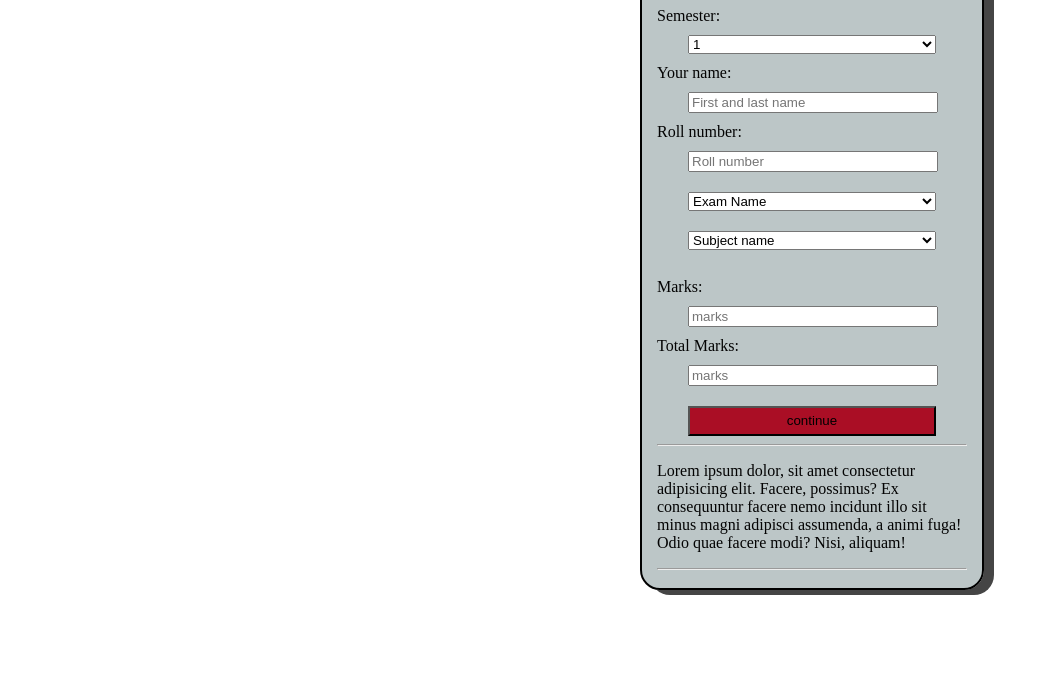
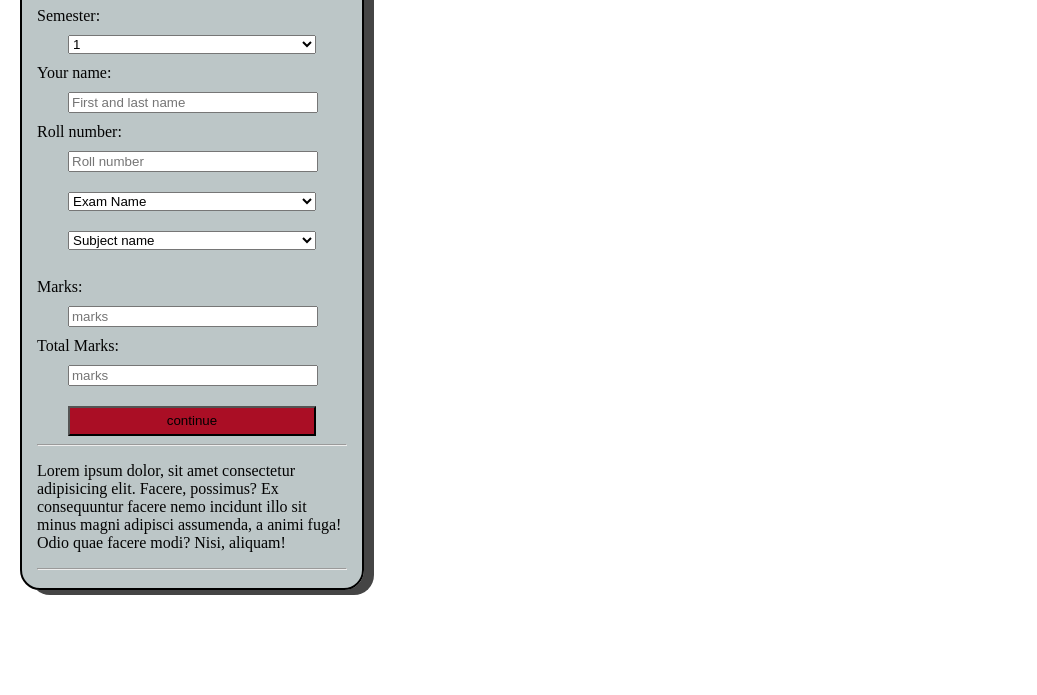
Before and after one commit to a19hu/examdemo.github.io, a plain HTML site: page exam.html in a window 1280 px wide. Shown: the part 105-800 px from the top of the page, without its empty margins (0-1037 px from the left). Drawn offline with Linux system fonts and the light colour scheme.

Commit message:
Update exam.css

```diff
--- a/exam.css
+++ b/exam.css
@@ -37,7 +37,7 @@ h1{
     padding: 10px;
     background-color: #b1bdbeda;
     width: 25%;
-    margin: 20px 50% ;
+    margin: 20px ;
     box-shadow:10px 5px #454545;
 }
 #option{
```
